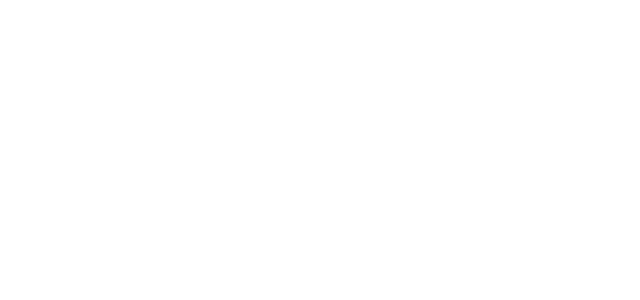
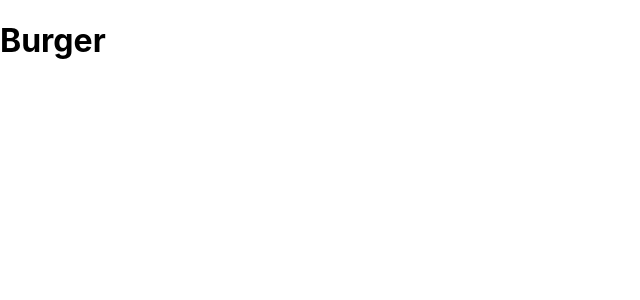
Before and after one commit to birdflyinhigh/burger, a React app: page / in a window 1280 px wide. Shown: the top 300 px of the page, without its empty margins (0-640 px from the left). Built offline with nearby package versions, Linux system fonts and the light colour scheme; a web font is replaced by a local one.

Commit message:
Planning a React App-guide

```diff
--- a/scripts/start.js
+++ b/scripts/start.js
@@ -41,7 +41,7 @@
 }
 
 // Tools like Cloud9 rely on this.
-const DEFAULT_PORT = parseInt(process.env.PORT, 10) || 3000;
+const DEFAULT_PORT = parseInt(process.env.PORT, 10) || 5000;
 const HOST = process.env.HOST || '0.0.0.0';
 
 if (process.env.HOST) {
--- a/src/App.js
+++ b/src/App.js
@@ -6,7 +6,7 @@
   render() {
     return (
       <div>
-
+        <h1>Burger</h1>
       </div>
     );
   }
```
Also changed, not shown: 1 other file (tests, documents, lock files or other folders).
